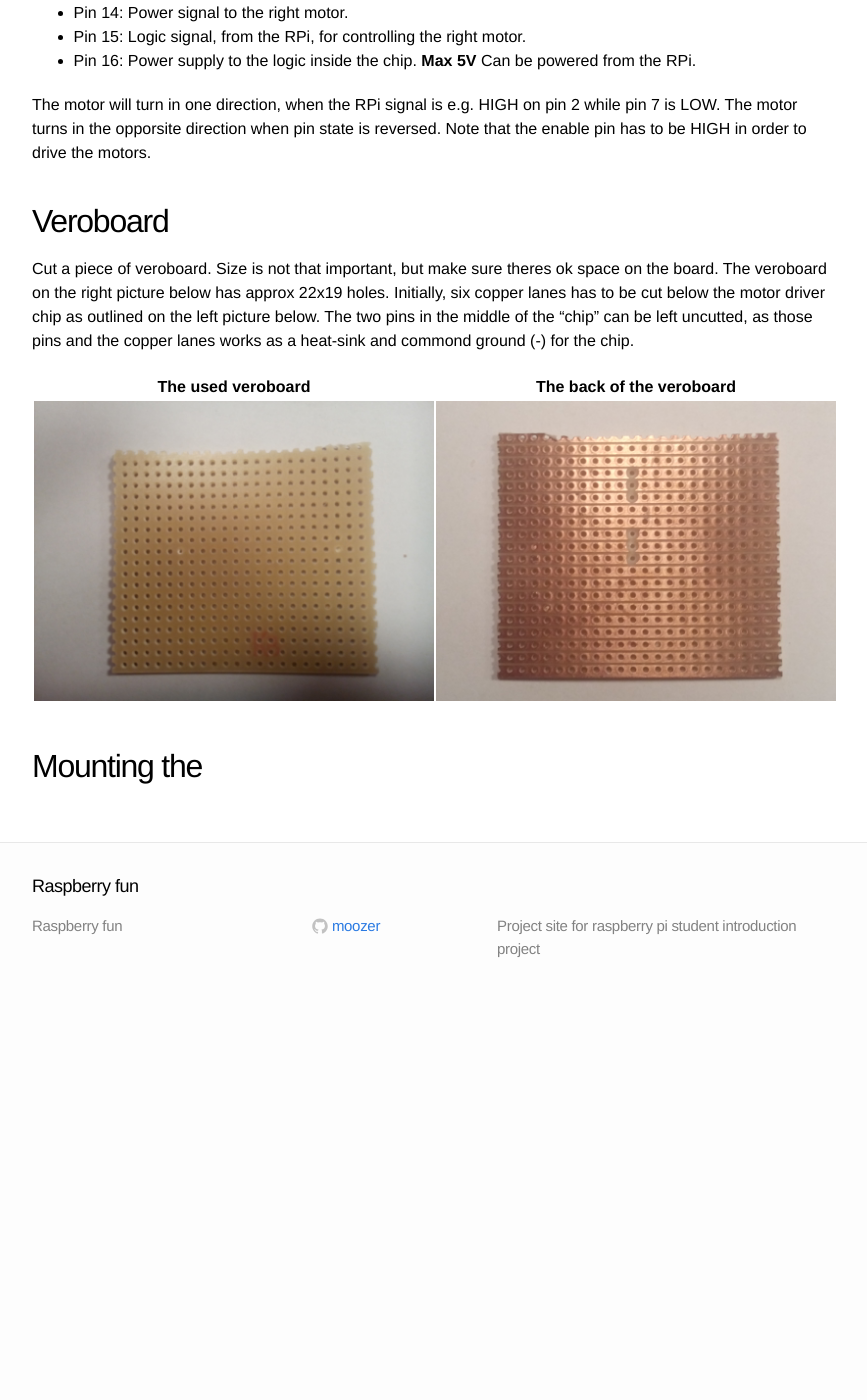
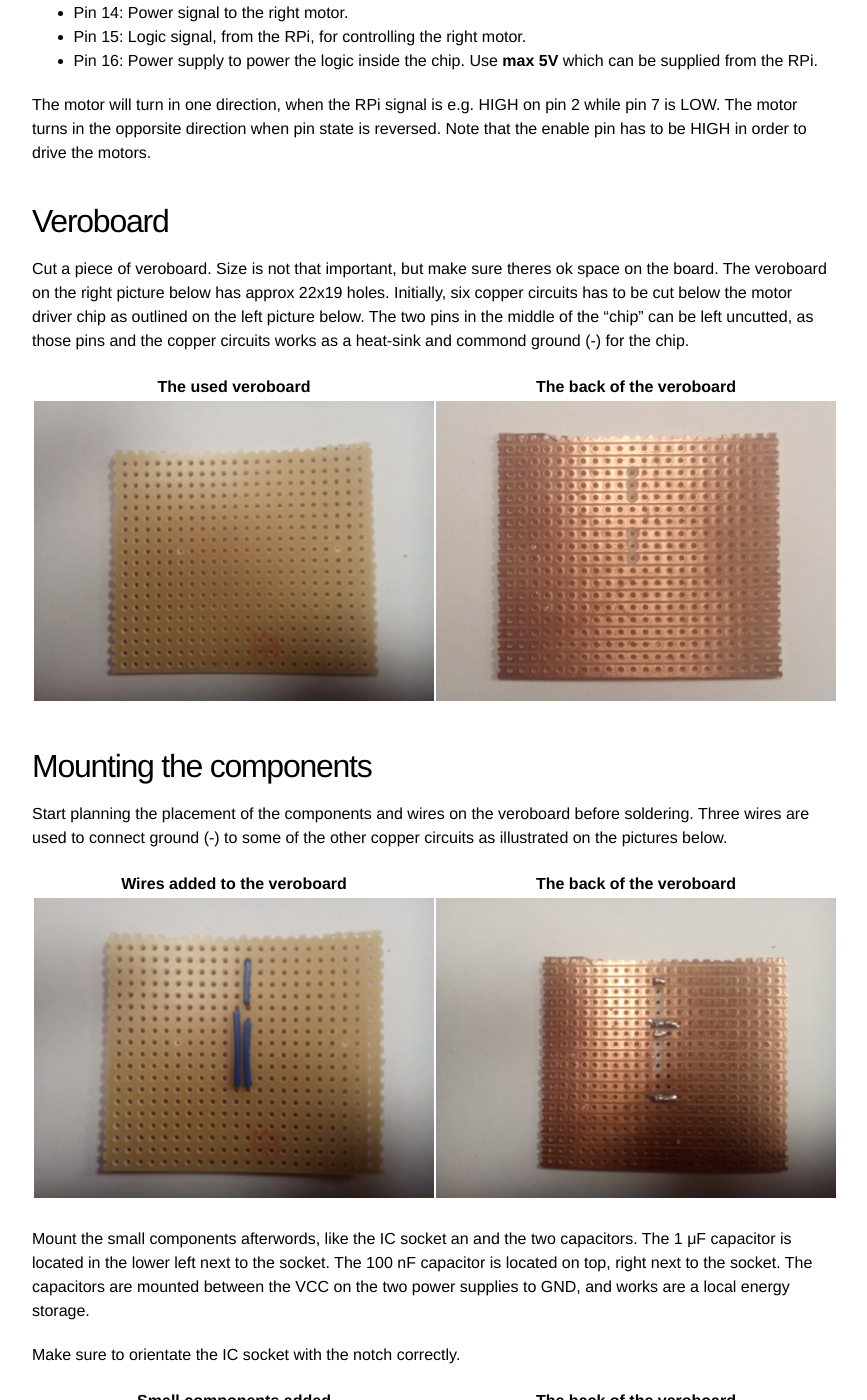
Before and after one commit to EAL-IT-Technology/RaspberryFun, a Jekyll site: the page built from hardware/motordriver/index.md, in a window 1280 px wide and 1400 px high, scrolled down 1453 px. Shown: the whole window, without its empty margins (208-1075 px from the left). Built offline with Jekyll 4.4.1, drawn with Linux system fonts in a browser that asks for light colours; before the commit the page ends 2458 px from its top, so only the background shows below that; some of the changed text lies outside the part shown.

Commit message:
Deleted a few unused pictures. Updated the motordriver/index.md file Added *swp recursively to the .gitignore file.

```diff
--- a/hardware/motordriver/index.md
+++ b/hardware/motordriver/index.md
@@ -29,22 +29,40 @@
 - Pin 4, 5: Ground and heatsink for the chip
 - Pin 6: Power signal to the left motor.
 - Pin 7: Logic signal, from the RPi, for controlling the left motor
-- Pin 8: Power supply used to the motors (from 5V - 12V)
+- Pin 8: Power supply used to the motors (motors can handle 5V - 12V)
 - Pin 9: Pin used for enabling/disabling the motor connected to the right side og the chip. The pin can also be used for speed controlling the motor by using PWM.
 - Pin 10: Logic signal, from the RPi, for controlling the right motor.
 - Pin 11: Power signal to the right motor.
 - Pin 12, 13: Ground and heatsink for the chip.
 - Pin 14: Power signal to the right motor.
 - Pin 15: Logic signal, from the RPi, for controlling the right motor.
-- Pin 16: Power supply to the logic inside the chip. **Max 5V** Can be powered from the RPi.
+- Pin 16: Power supply to power the logic inside the chip. Use **max 5V** which can be supplied from the RPi.
 
 The motor will turn in one direction, when the RPi signal is e.g. HIGH on pin 2 while pin 7 is LOW. The motor turns in the opporsite direction when pin state is reversed. Note that the enable pin has to be HIGH in order to drive the motors.
 
 ## Veroboard
-Cut a piece of veroboard. Size is not that important, but make sure theres ok space on the board. The veroboard on the right picture below has approx 22x19 holes. Initially, six copper lanes has to be cut below the motor driver chip as outlined on the left picture below. The two pins in the middle of the "chip" can be left uncutted, as those pins and the copper lanes works as a heat-sink and commond ground (-) for the chip.
+Cut a piece of veroboard. Size is not that important, but make sure theres ok space on the board. The veroboard on the right picture below has approx 22x19 holes. Initially, six copper circuits has to be cut below the motor driver chip as outlined on the left picture below. The two pins in the middle of the "chip" can be left uncutted, as those pins and the copper circuits works as a heat-sink and commond ground (-) for the chip.
 
 | The used veroboard | The back of the veroboard |
 |:------------------:|:-------------------------:|
 |<img src="pics/IMG_20160903_204458.jpg" alt="The used veroboard" width="400" />|<img src="pics/IMG_20160903_204946.jpg" alt="Copper side of the veroboard" width="400" />|
 
-## Mounting the
+## Mounting the components
+Start planning the placement of the components and wires on the veroboard before soldering. Three wires are used to connect ground (-) to some of the other copper circuits as illustrated on the pictures below.
+
+| Wires added to the veroboard | The back of the veroboard |
+|:------------------:|:-------------------------:|
+|<img src="pics/IMG_20160903_211520.jpg" alt="Adding extra wires on the veroboard" width="400" />|<img src="pics/IMG_20160903_211509.jpg" alt="Copper side of the veroboard" width="400" />|
+
+Mount the small components afterwords, like the IC socket an and the two capacitors. The 1 &mu;F capacitor is located in the lower left next to the socket. The 100 nF capacitor is located on top, right next to the socket. The capacitors are mounted between the VCC on the two power supplies to GND, and works are a local energy storage.
+
+Make sure to orientate the IC socket with the notch correctly.
+
+
+| Small components added | The back of the veroboard |
+|:------------------:|:-------------------------:|
+|<img src="pics/IMG_20160903_212228.jpg" alt="The small components added" width="400" />|<img src="pics/IMG_20160903_212254.jpg" alt="Copper side of the veroboard" width="400" />|
+
+Please note, the little connection that is made between pin 8 to the copper circuit just below the socket. This is necessary to get the terminals mounted nicely afterwords.
+
+<img src="pics/IMG_20160903_212448.jpg" alt="A little connection to the next copper circuit" width=400 />
```
Also changed, not shown: hardware/motordriver/pics/IMG_20160903_211502.jpg (deleted), hardware/motordriver/pics/IMG_20160903_212252.jpg (deleted), 1 other file.
